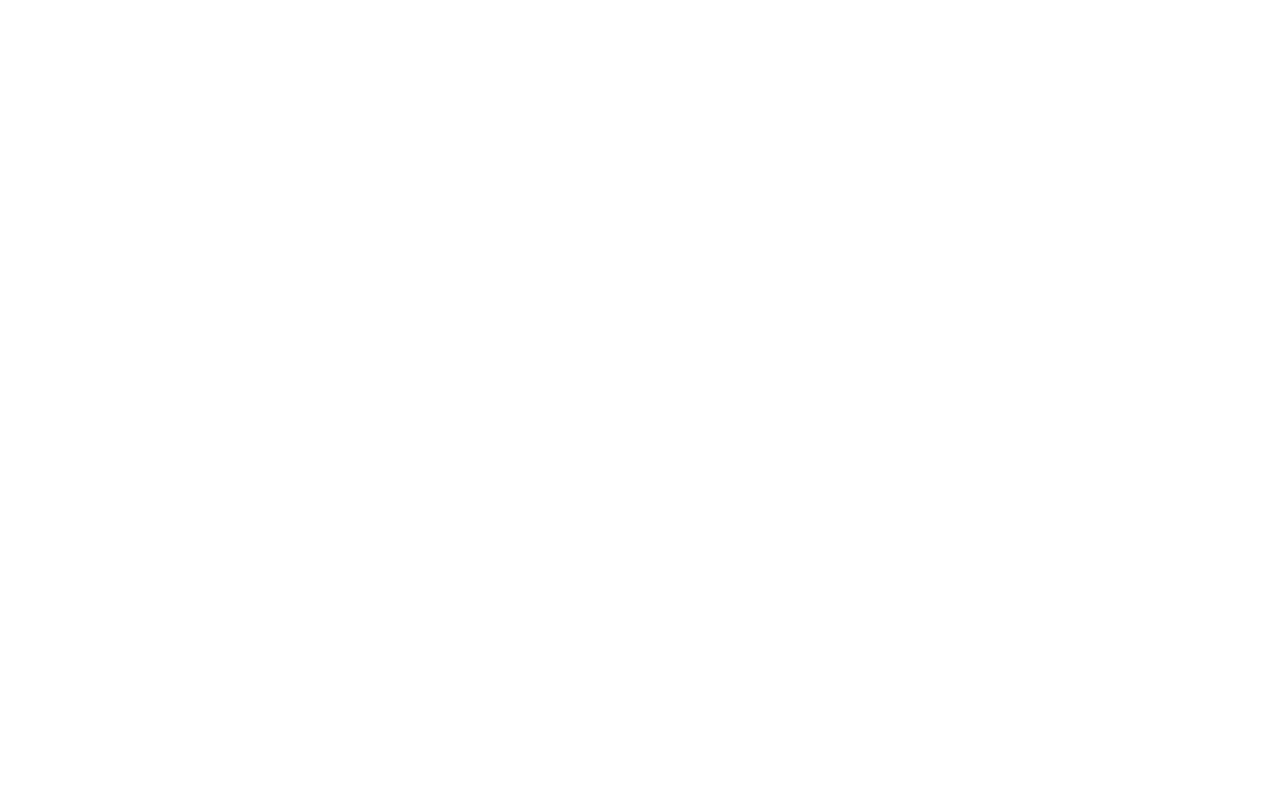
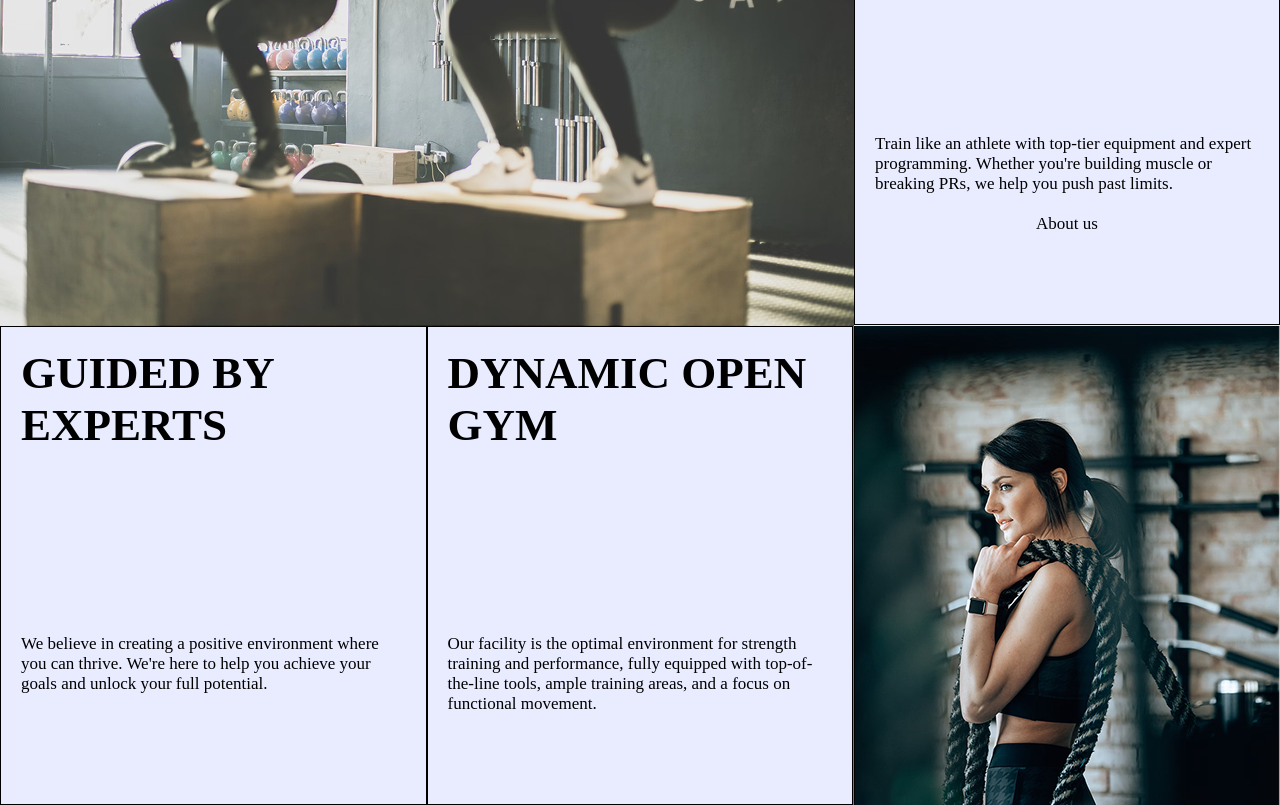
Before and after one commit to daniellichotti/frontend-dev, a React (Vite) app in the folder ReactJS/primalTraining/: page / in a window 1280 px wide. Shown: the part 380-1185 px from the top of the page. Before the commit the page ends 800 px from the top, so only its background shows below. Built offline with nearby package versions, Linux system fonts and the light colour scheme.

Commit message:
sending codes

```diff
--- a/ReactJS/primalTraining/src/components/Main/index.jsx
+++ b/ReactJS/primalTraining/src/components/Main/index.jsx
@@ -1,4 +1,6 @@
-import { TextContainer } from "./styles";
+import { ContainerText, FirstContainer, FirstSection, SecondContainer, TextContainer } from "./styles";
+import FirstImage from "../../assets/FirstImage.png"
+import SecondImage from "../../assets/SecondImage.png"
 
 export function Main() {
     return (
@@ -8,6 +10,30 @@
                     Train Hard. <strong>Live Better</strong>
                 </h1>
             </TextContainer>
+
+            <FirstSection>
+                <FirstContainer>
+                    <img src={FirstImage} alt="" />
+                    <ContainerText>
+                        <h2>for the commited</h2>
+                        <p>Train like an athlete with top-tier equipment and expert programming. Whether you're building muscle or breaking PRs, we help you push past limits.</p>
+                        <p>About us</p>
+                    </ContainerText>
+                </FirstContainer>
+                <SecondContainer>
+                    <ContainerText>
+                        <h2>Guided by experts</h2>
+                        <p>We believe in creating a positive environment where you can thrive. We're here to help you achieve your goals and unlock your full potential.
+                        </p>
+                    </ContainerText>
+                    <ContainerText>
+                        <h2>DYNAMIC OPEN GYM</h2>
+                        <p>Our facility is the optimal environment for strength training and performance, fully equipped with top-of-the-line tools, ample training areas, and a focus on functional movement.</p>
+                    </ContainerText>
+                    <img src={SecondImage} alt="" />
+                </SecondContainer>
+            </FirstSection>
+
         </>
     )
 };
--- a/ReactJS/primalTraining/src/components/Main/styles.jsx
+++ b/ReactJS/primalTraining/src/components/Main/styles.jsx
@@ -18,3 +18,43 @@
         color: #808DFD;
     }
 `
+
+export const FirstSection = styled.div`
+    background-color: #E9ECFF;
+`
+
+export const FirstContainer = styled.div`
+    display: flex;
+`
+export const SecondContainer = styled.div`
+    display: flex;
+`
+
+export const ContainerText = styled.div`
+    padding: 20px;
+    width: 426.67px;
+    height: 479px;
+
+    border: 1px solid black;
+
+    display: flex;
+    flex-direction: column;
+    align-items: center;
+
+    h2 {
+        font-size: 45px;
+        font-weight: bold;
+        text-transform: uppercase;
+
+        margin-bottom: 163px;
+    }
+
+    p {
+        font-size: 17px;
+        font-weight: normal;
+    }
+
+    :last-child {
+        margin-top: 20px;
+    }
+`
```
Also changed, not shown: ReactJS/primalTraining/src/assets/FirstImage.png (added), ReactJS/primalTraining/src/assets/SecondImage.png (added).
